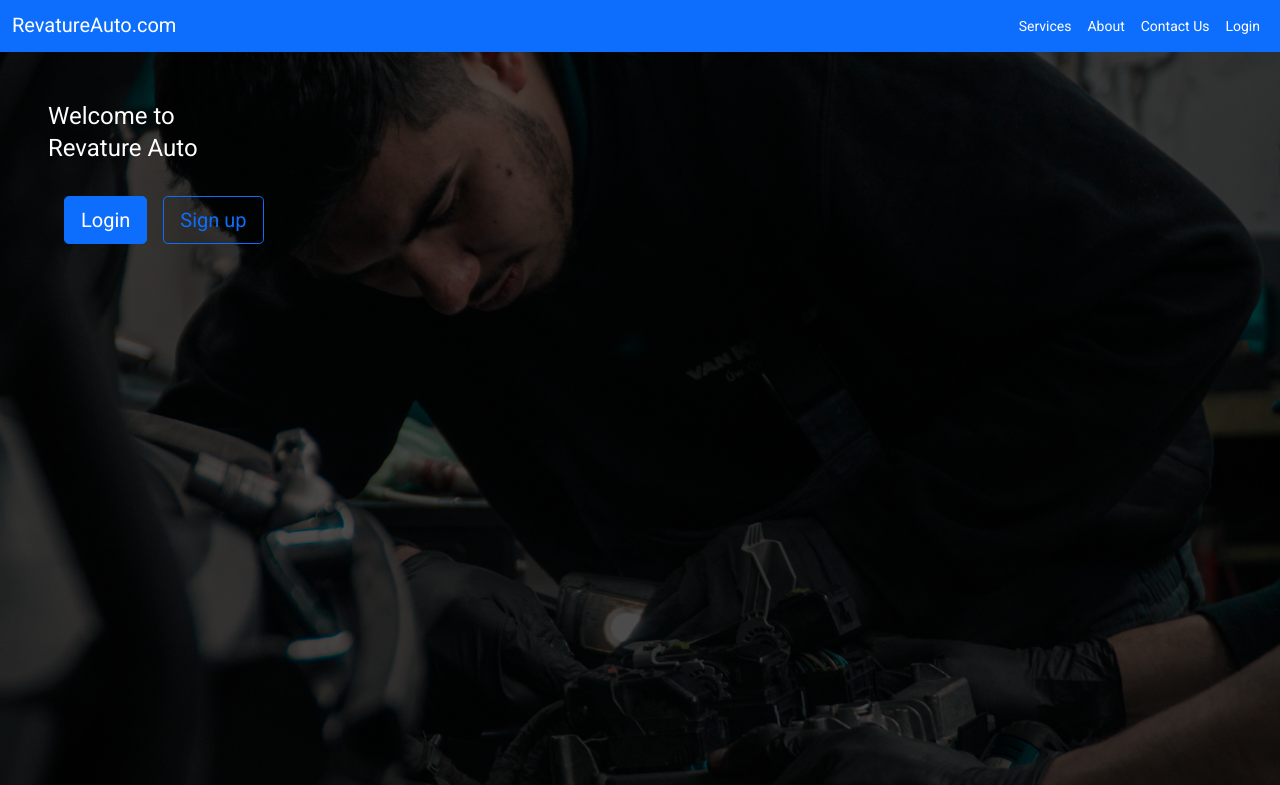
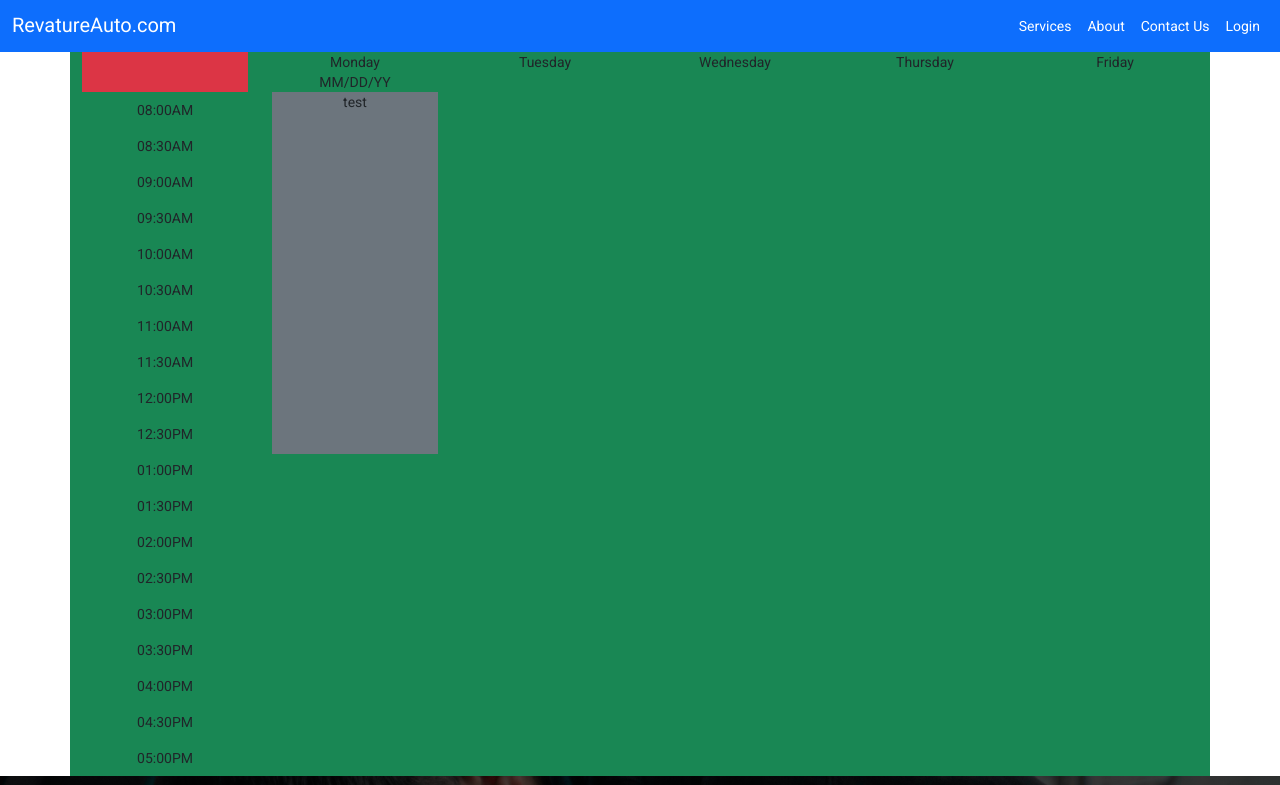
Before and after one commit to roctorch/project-two, an Angular app in the folder front-p2/: page /schedule in a window 1280 px wide. Before the commit this address led to /. Shown: the top 785 px of the page. Built offline with nearby package versions, Linux system fonts and the light colour scheme.

Commit message:
started dynamic template for scheduler

```diff
--- a/front-p2/src/app/app-routing.module.ts
+++ b/front-p2/src/app/app-routing.module.ts
@@ -1,17 +1,21 @@
 import { NgModule } from '@angular/core';
 import { RouterModule, Routes } from '@angular/router';
 import { LoginFormComponent } from './login-form/login-form.component';
+import { ScheduleViewerComponent } from './schedule-viewer/schedule-viewer.component';
 
 // add path and component type here
 const routes: Routes = [
-  {path: 'login', component: LoginFormComponent}
+  {path: 'login', component: LoginFormComponent},
+  {path: 'schedule', component: ScheduleViewerComponent}
 ];
 
 @NgModule({
   imports: [RouterModule.forRoot(routes)],
-  exports: [RouterModule]
+  exports: [RouterModule],
+  declarations: [
+  ]
 })
 export class AppRoutingModule { }
 
 // Add components to be exported to app.module.ts
-export const routeComponents = [LoginFormComponent]
+export const routeComponents = [LoginFormComponent, ScheduleViewerComponent]
--- /dev/null
+++ b/front-p2/src/app/schedule-viewer/schedule-viewer.component.html
@@ -0,0 +1,26 @@
+<div class="container bg-success">
+    <div class="row text-center">
+        <div id="time-stamps" class="col-2 d-flex flex-column">
+            <div class="bg-danger">
+                <br>
+                <br>
+            </div>
+            <!--Timestamp Labels-->
+            <div class="p-2" *ngFor="let time of times">{{time}}</div>
+        </div>
+        <!--Day and Date Header-->
+        <!-- <div class="col-2 d-flex flex-column" *ngFor="let key of dateMap.keys()">
+            {{key}}<br>{{dateMap.get(key)}}
+        </div> -->
+
+        <div id="mon-slots" class="col-2 d-flex flex-column">Monday<br>MM/DD/YY
+            <div class="bg-secondary" style="height: 50%;">test</div>
+        </div>
+        <div id="tue-slots" class="col-2 d-flex flex-column">Tuesday</div>
+        <div id="wed-slots" class="col-2 d-flex flex-column">Wednesday</div>
+        <div id="thu-slots" class="col-2 d-flex flex-column">Thursday</div>
+        <div id="fri-slots" class="col-2 d-flex flex-column">Friday</div>
+
+    </div>
+
+</div>
--- /dev/null
+++ b/front-p2/src/app/schedule-viewer/schedule-viewer.component.ts
@@ -0,0 +1,26 @@
+import { Component, OnInit } from '@angular/core';
+import { Router } from '@angular/router';
+
+
+@Component({
+  selector: 'app-schedule-viewer',
+  templateUrl: './schedule-viewer.component.html',
+  styleUrls: ['./schedule-viewer.component.scss']
+})
+export class ScheduleViewerComponent implements OnInit {
+  times: Array<String> = ["08:00AM","08:30AM","09:00AM","09:30AM","10:00AM","10:30AM","11:00AM","11:30AM",
+  "12:00PM","12:30PM","01:00PM","01:30PM","02:00PM","02:30PM","03:00PM","03:30PM","04:00PM","04:30PM","05:00PM"];
+
+  dateMap: Map<string,string> = new Map<string,string>();
+
+  constructor(private router: Router) { }
+  ngOnInit(): void {
+    this.dateMap.set("Monday","MM/DD/YY");
+    this.dateMap.set("Tuesday","MM/DD/YY");
+    this.dateMap.set("Wednesday","MM/DD/YY");
+    this.dateMap.set("Thursday","MM/DD/YY");
+    this.dateMap.set("Friday","MM/DD/YY");
+
+  }
+
+}
```
Also changed, not shown: front-p2/src/app/schedule-viewer/schedule-viewer.component.scss (added), 1 other file (tests, documents, lock files or other folders).
